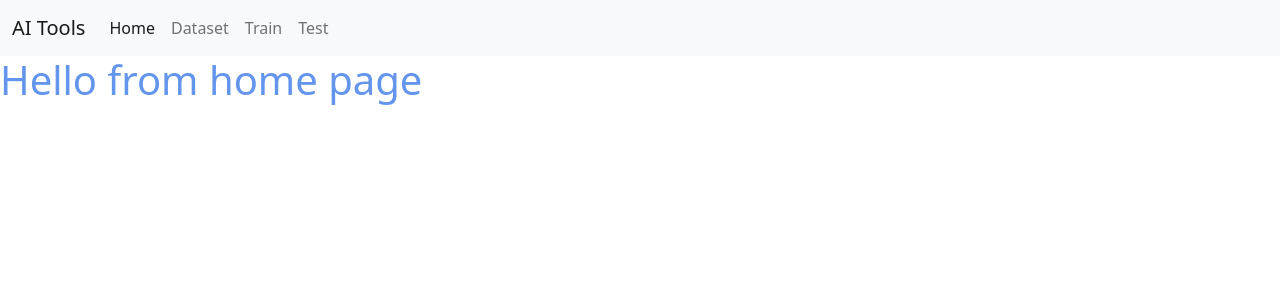
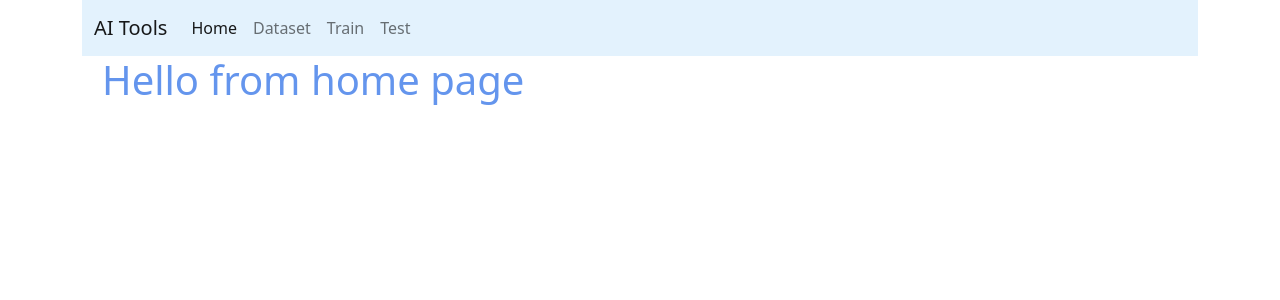
Before and after one commit to Zwergpro/graduate-work, a Flask app: page / in a window 1280 px wide. Shown: the top 300 px of the page. Run offline with Flask 2, Linux system fonts and the light colour scheme; parts of the project's set-up code (start-up, migrations or seed data) failed here and were passed over.

Commit message:
add html container

```diff
--- a/app/static/style.css
+++ b/app/static/style.css
@@ -1,3 +1,11 @@
+.navbar {
+    background-color: #e3f2fd;
+}
+
+.content {
+    margin-inline: 20px;
+}
+
 h1 {
     color: cornflowerblue;
 }
--- a/app/templates/base.html
+++ b/app/templates/base.html
@@ -8,9 +8,10 @@
     <script src="https://cdn.jsdelivr.net/npm/bootstrap@5.0.0-beta3/dist/js/bootstrap.bundle.min.js" integrity="sha384-JEW9xMcG8R+pH31jmWH6WWP0WintQrMb4s7ZOdauHnUtxwoG2vI5DkLtS3qm9Ekf" crossorigin="anonymous"></script>
 </head>
 <body>
-    <nav class="navbar navbar-expand-lg navbar-light bg-light">
+    <div class="container">
+        <nav class="navbar navbar-expand-lg navbar-light">
           <div class="container-fluid">
-        <a class="navbar-brand" href="#">AI Tools</a>
+            <a class="navbar-brand" href="{{ url_for('home.main') }}">AI Tools</a>
             <div class="collapse navbar-collapse" id="navbarNav">
               <ul class="navbar-nav">
                 <li class="nav-item">
@@ -30,7 +31,10 @@
           </div>
         </nav>
 
+        <div class="content">
             {% block content %}{% endblock %}
+        </div>
 
+    </div>
 </body>
 </html>
```
Lines whose indentation alone changed are shown as unchanged.
